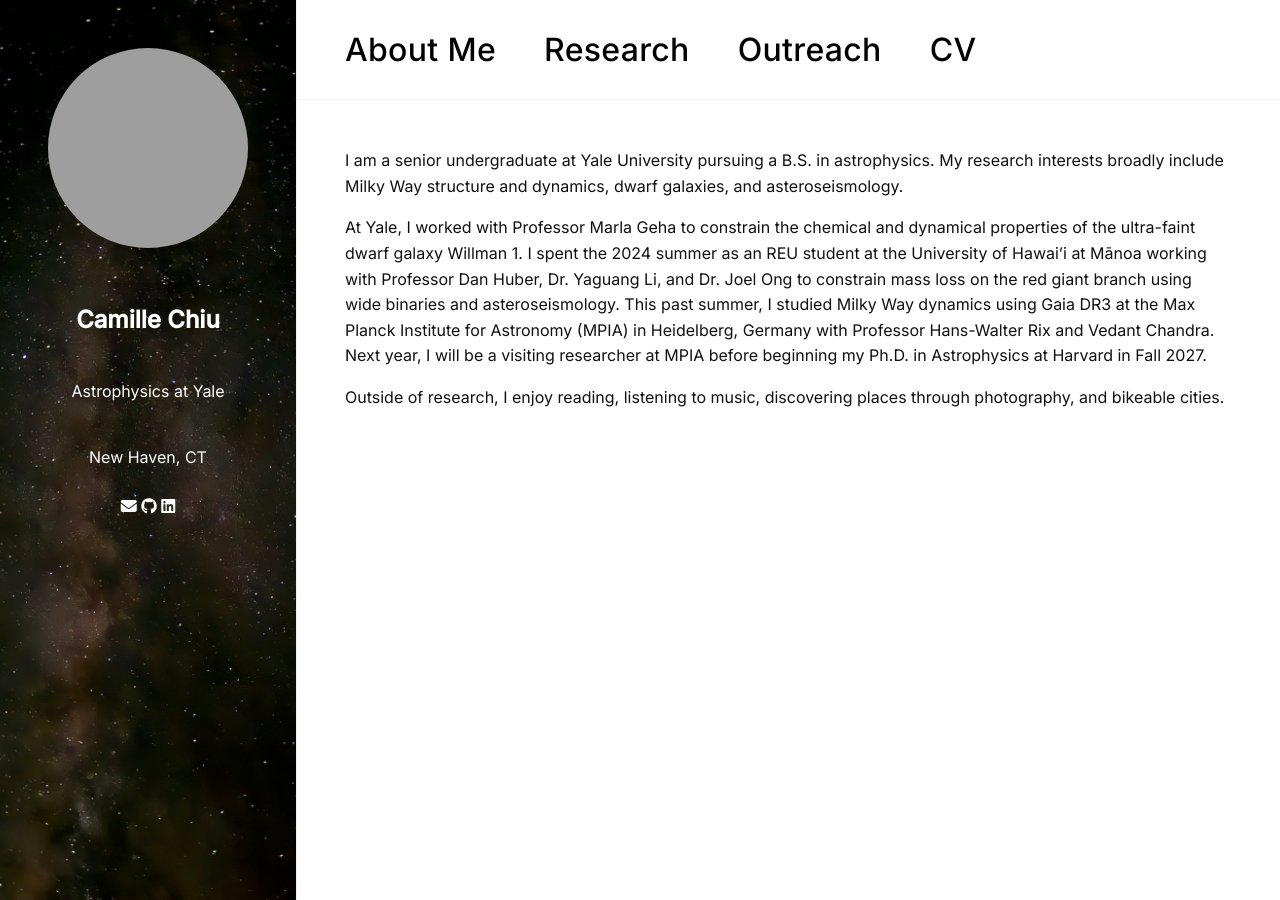
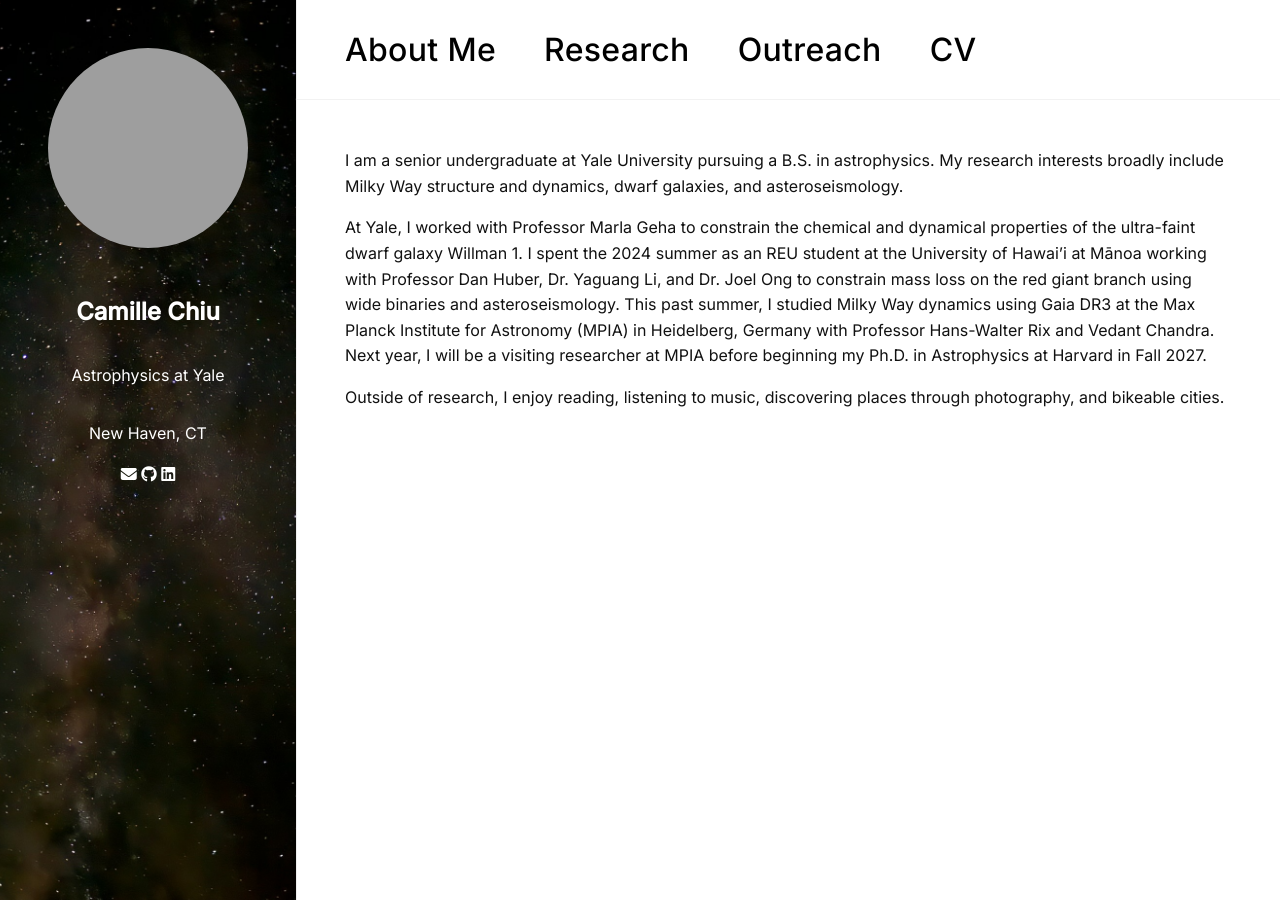
Before and after one commit to camchiu/camchiu.github.io, a Jekyll site: the page built from index.md, in a window 1280 px wide and 900 px high. Built offline with Jekyll 4.4.1, drawn with Linux system fonts in a browser that asks for light colours; grey boxes are pictures that could not be loaded.

Commit message:
Update main.scss

```diff
--- a/assets/css/main.scss
+++ b/assets/css/main.scss
@@ -85,7 +85,6 @@
   display: flex;
   flex-direction: column;
   align-items: center;
-  gap: 0.5rem; /* <- controls spacing between ALL items */
 }
 
 /* Bio */
```
